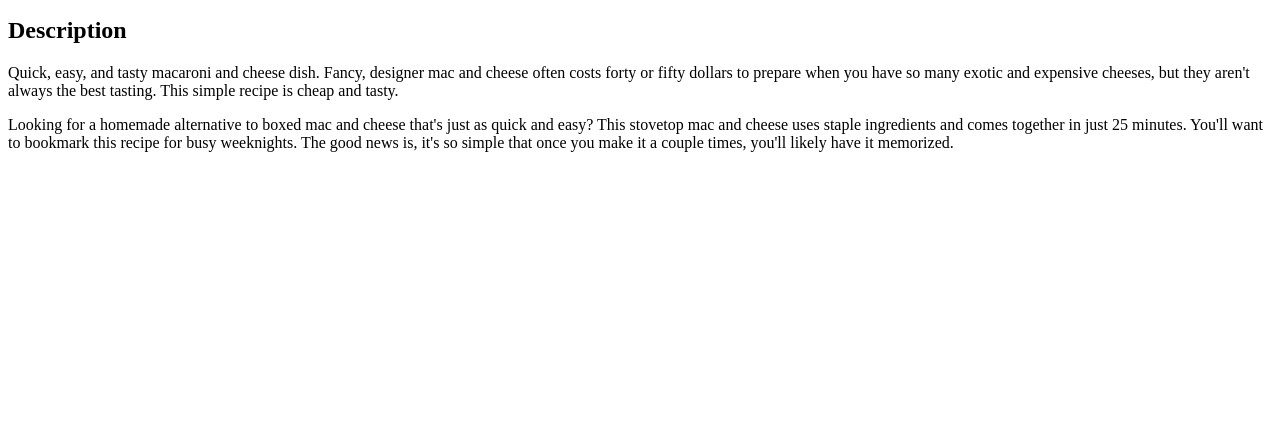
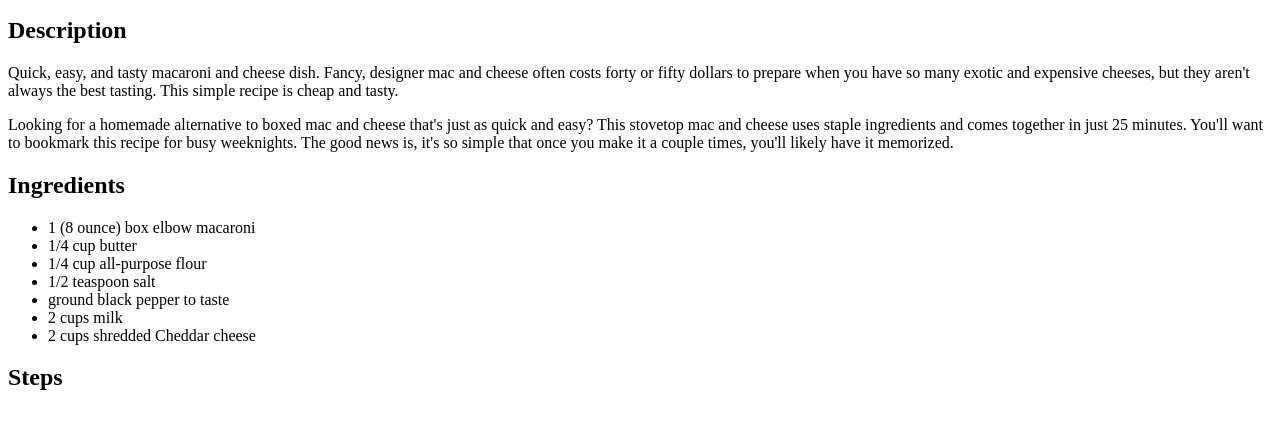
Before and after one commit to RushiVarma30/odin-recipes, a plain HTML site: page recipes/macaroni-cheese.html in a window 1280 px wide. Shown: the part 101-530 px from the top of the page. Drawn offline with Linux system fonts and the light colour scheme.

Commit message:
Add ingredients

```diff
--- a/recipes/macaroni-cheese.html
+++ b/recipes/macaroni-cheese.html
@@ -25,5 +25,18 @@
       it a couple times, you'll likely have it memorized.
     </p>
 
+    <h2>Ingredients</h2>
+
+    <ul>
+      <li>1 (8 ounce) box elbow macaroni</li>
+      <li>1/4 cup butter</li>
+      <li>1/4 cup all-purpose flour</li>
+      <li>1/2 teaspoon salt</li>
+      <li>ground black pepper to taste</li>
+      <li>2 cups milk</li>
+      <li>2 cups shredded Cheddar cheese</li>
+    </ul>
+    <h2>Steps</h2>
   </body>
+
 </html>
```
